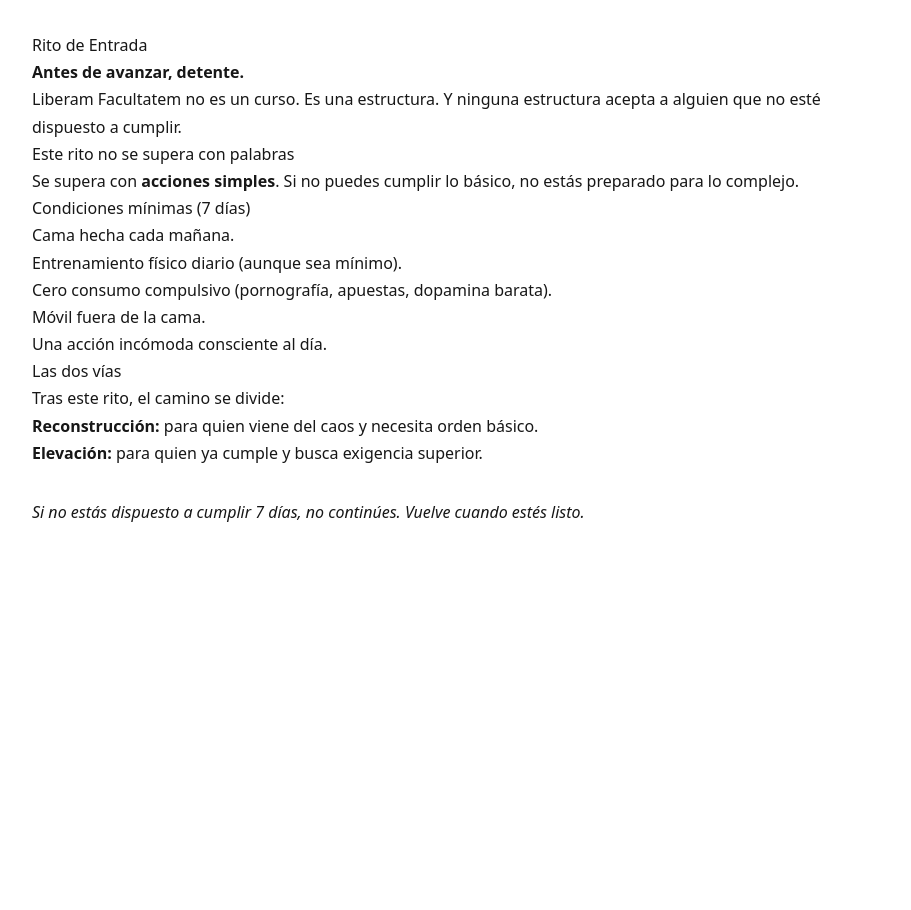
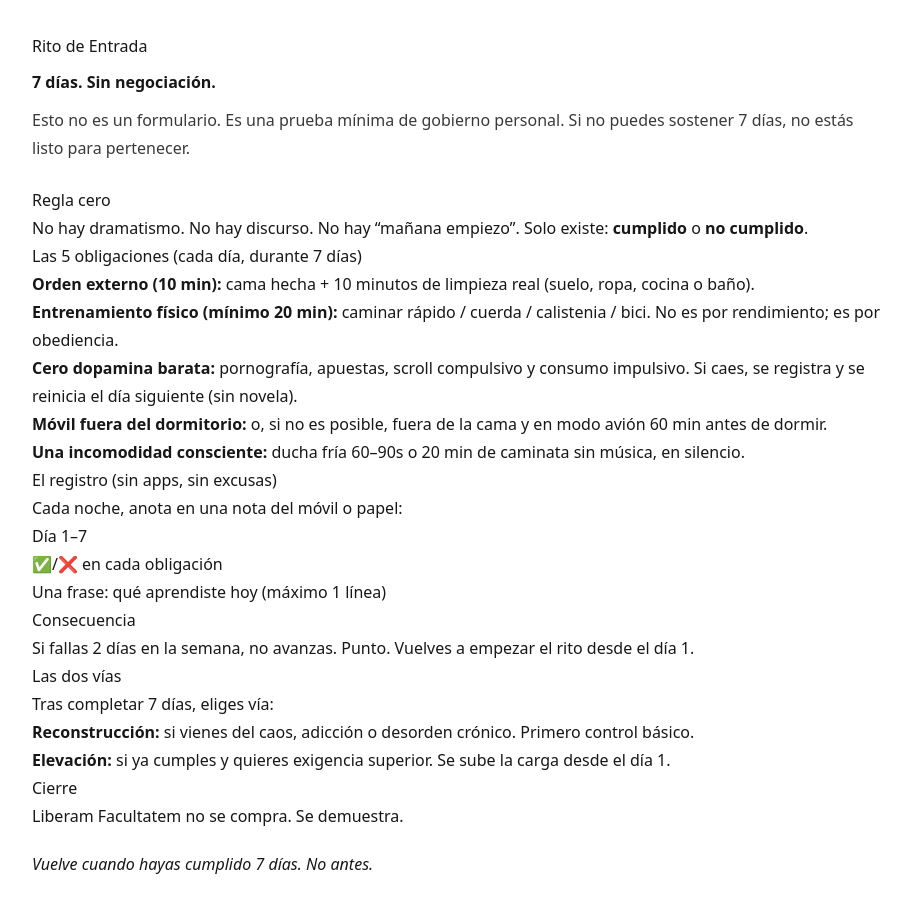
Before and after one commit to oriolrinconr-lang/nextjs-boilerplate, a Next.js app: page /campo-mental/rito in a window 1280 px wide. Shown: the whole page, without its empty margins (180-1091 px from the left). Before the commit the page ends 800 px from the top, so only its background shows below. Built offline with nearby package versions, Linux system fonts and the light colour scheme.

Commit message:
Harden Rito de Entrada

```diff
--- a/app/campo-mental/rito/page.tsx
+++ b/app/campo-mental/rito/page.tsx
@@ -1,48 +1,80 @@
 export default function RitoEntrada() {
   return (
-    <main style={{ maxWidth: 920, margin: "0 auto", padding: 32, fontFamily: "system-ui", lineHeight: 1.7 }}>
-      <h1>Rito de Entrada</h1>
-      <p><strong>Antes de avanzar, detente.</strong></p>
+    <main style={{ maxWidth: 920, margin: "0 auto", padding: 32, fontFamily: "system-ui", lineHeight: 1.75 }}>
+      <header style={{ marginBottom: 24 }}>
+        <h1 style={{ marginBottom: 8 }}>Rito de Entrada</h1>
+        <p style={{ margin: 0 }}>
+          <strong>7 días. Sin negociación.</strong>
+        </p>
+        <p style={{ marginTop: 10, opacity: 0.85 }}>
+          Esto no es un formulario. Es una prueba mínima de gobierno personal. Si no puedes sostener 7 días,
+          no estás listo para pertenecer.
+        </p>
+      </header>
 
+      <section>
+        <h2>Regla cero</h2>
         <p>
-        Liberam Facultatem no es un curso. Es una estructura.
-        Y ninguna estructura acepta a alguien que no esté dispuesto a cumplir.
+          No hay dramatismo. No hay discurso. No hay “mañana empiezo”.
+          Solo existe: <strong>cumplido</strong> o <strong>no cumplido</strong>.
         </p>
 
-      <h2>Este rito no se supera con palabras</h2>
+        <h2>Las 5 obligaciones (cada día, durante 7 días)</h2>
+        <ol>
+          <li>
+            <strong>Orden externo (10 min):</strong> cama hecha + 10 minutos de limpieza real (suelo, ropa, cocina o baño).
+          </li>
+          <li>
+            <strong>Entrenamiento físico (mínimo 20 min):</strong> caminar rápido / cuerda / calistenia / bici.
+            No es por rendimiento; es por obediencia.
+          </li>
+          <li>
+            <strong>Cero dopamina barata:</strong> pornografía, apuestas, scroll compulsivo y consumo impulsivo.
+            Si caes, se registra y se reinicia el día siguiente (sin novela).
+          </li>
+          <li>
+            <strong>Móvil fuera del dormitorio:</strong> o, si no es posible, fuera de la cama y en modo avión 60 min antes de dormir.
+          </li>
+          <li>
+            <strong>Una incomodidad consciente:</strong> ducha fría 60–90s o 20 min de caminata sin música, en silencio.
+          </li>
+        </ol>
+
+        <h2>El registro (sin apps, sin excusas)</h2>
         <p>
-        Se supera con <strong>acciones simples</strong>.
-        Si no puedes cumplir lo básico, no estás preparado para lo complejo.
+          Cada noche, anota en una nota del móvil o papel:
+        </p>
+        <ul>
+          <li>Día 1–7</li>
+          <li>✅/❌ en cada obligación</li>
+          <li>Una frase: qué aprendiste hoy (máximo 1 línea)</li>
+        </ul>
+
+        <h2>Consecuencia</h2>
+        <p>
+          Si fallas 2 días en la semana, no avanzas. Punto.
+          Vuelves a empezar el rito desde el día 1.
         </p>
 
-      <h2>Condiciones mínimas (7 días)</h2>
-      <ul>
-        <li>Cama hecha cada mañana.</li>
-        <li>Entrenamiento físico diario (aunque sea mínimo).</li>
-        <li>Cero consumo compulsivo (pornografía, apuestas, dopamina barata).</li>
-        <li>Móvil fuera de la cama.</li>
-        <li>Una acción incómoda consciente al día.</li>
-      </ul>
-
         <h2>Las dos vías</h2>
-      <p>
-        Tras este rito, el camino se divide:
-      </p>
+        <p>Tras completar 7 días, eliges vía:</p>
         <ul>
           <li>
-          <strong>Reconstrucción:</strong> para quien viene del caos y necesita orden básico.
+            <strong>Reconstrucción:</strong> si vienes del caos, adicción o desorden crónico. Primero control básico.
           </li>
           <li>
-          <strong>Elevación:</strong> para quien ya cumple y busca exigencia superior.
+            <strong>Elevación:</strong> si ya cumples y quieres exigencia superior. Se sube la carga desde el día 1.
           </li>
         </ul>
 
-      <p style={{ marginTop: 32 }}>
-        <em>
-          Si no estás dispuesto a cumplir 7 días, no continúes.
-          Vuelve cuando estés listo.
-        </em>
+        <h2>Cierre</h2>
+        <p>
+          Liberam Facultatem no se compra. Se demuestra.
         </p>
+        <p style={{ marginTop: 20 }}>
+          <em>Vuelve cuando hayas cumplido 7 días. No antes.</em>
+        </p>
+      </section>
     </main>
   );
 }
```
Lines whose indentation alone changed are shown as unchanged.
